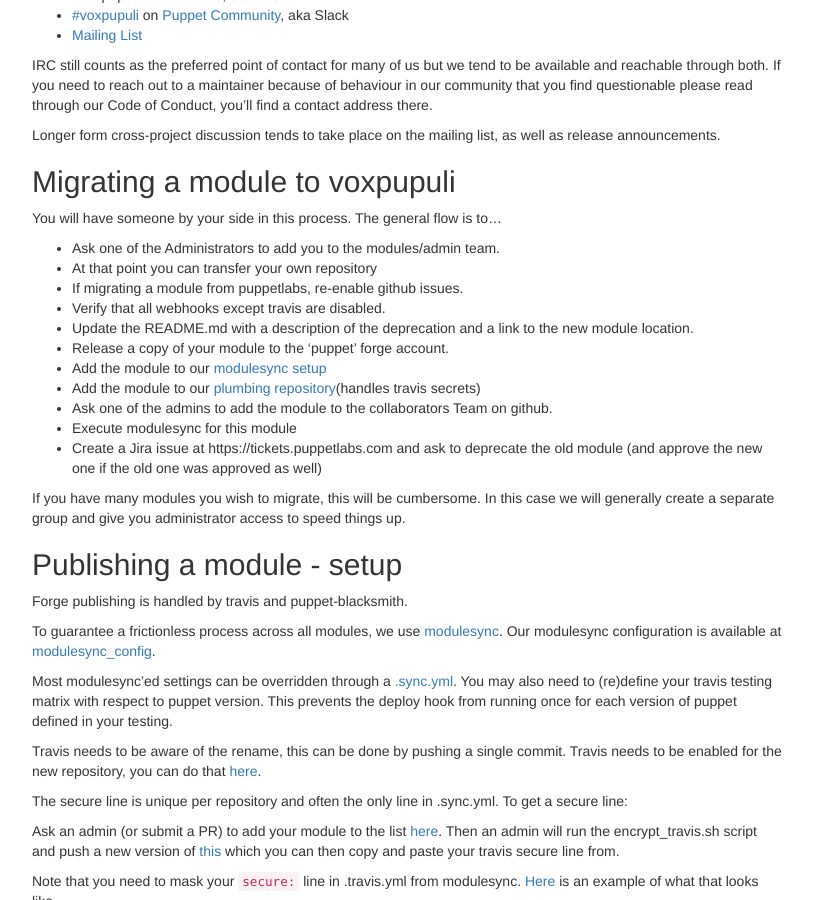
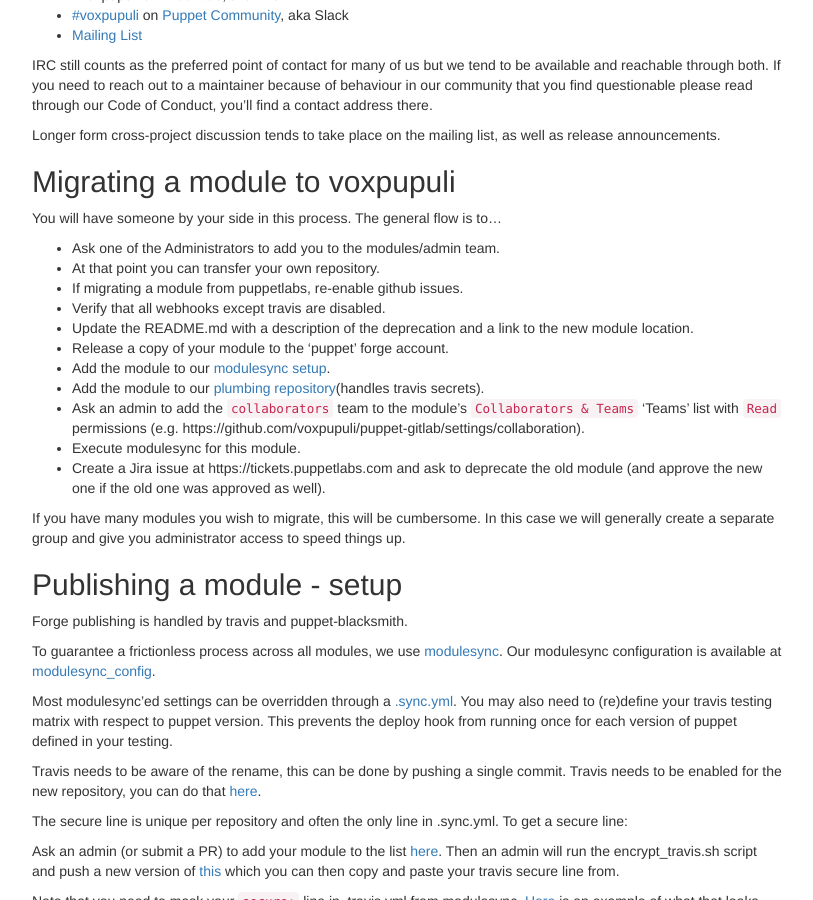
Before and after one commit to voxpupuli/voxpupuli.github.io, a Jekyll site: the page built from docs/index.md, in a window 1280 px wide and 900 px high, scrolled down 632 px. Shown: the whole window, without its empty margins (233-1046 px from the left). Built offline with Jekyll 4.4.1, drawn with Linux system fonts in a browser that asks for light colours; nearby versions of some CDN libraries.

Commit message:
Clarity around collab list

```diff
--- a/docs/index.md
+++ b/docs/index.md
@@ -42,16 +42,16 @@
 You will have someone by your side in this process. The general flow is to…
 
 * Ask one of the Administrators to add you to the modules/admin team.
-* At that point you can transfer your own repository
+* At that point you can transfer your own repository.
 * If migrating a module from puppetlabs, re-enable github issues.
 * Verify that all webhooks except travis are disabled.
 * Update the README.md with a description of the deprecation and a link to the new module location.
 * Release a copy of your module to the 'puppet' forge account.
-* Add the module to our [modulesync setup](https://github.com/voxpupuli/modulesync_config/blob/master/managed_modules.yml)
-* Add the module to our [plumbing repository](https://github.com/voxpupuli/plumbing/blob/master/share/modules)(handles travis secrets)
-* Ask one of the admins to add the module to the collaborators Team on github.
-* Execute modulesync for this module
-* Create a Jira issue at https://tickets.puppetlabs.com and ask to deprecate the old module (and approve the new one if the old one was approved as well)
+* Add the module to our [modulesync setup](https://github.com/voxpupuli/modulesync_config/blob/master/managed_modules.yml).
+* Add the module to our [plumbing repository](https://github.com/voxpupuli/plumbing/blob/master/share/modules)(handles travis secrets).
+* Ask an admin to add the `collaborators` team to the module's `Collaborators & Teams`  'Teams' list with `Read` permissions (e.g. https://github.com/voxpupuli/puppet-gitlab/settings/collaboration).
+* Execute modulesync for this module.
+* Create a Jira issue at https://tickets.puppetlabs.com and ask to deprecate the old module (and approve the new one if the old one was approved as well).
 
 If you have many modules you wish to migrate, this will be cumbersome.
 In this case we will generally create a separate group and give you
```
